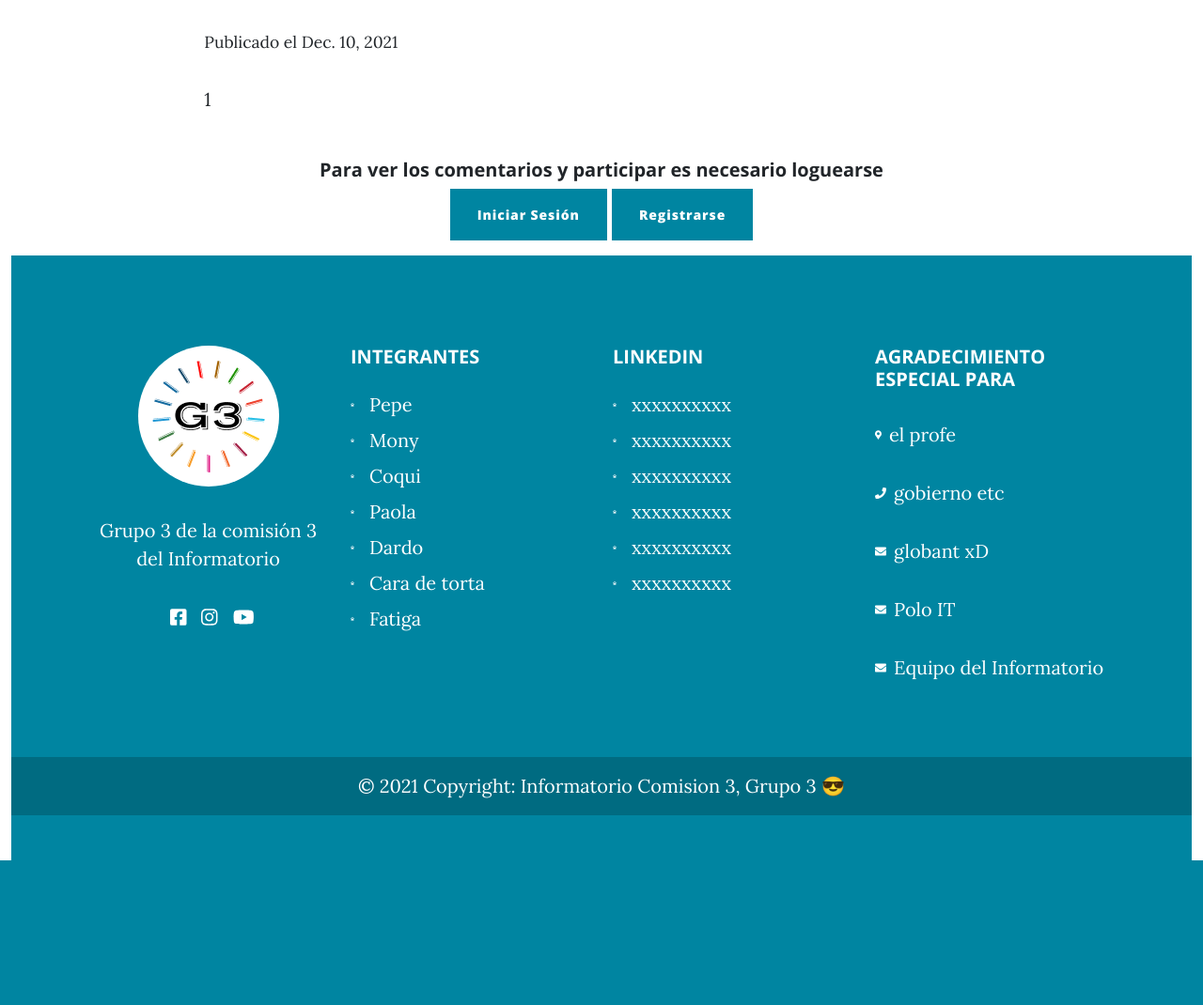
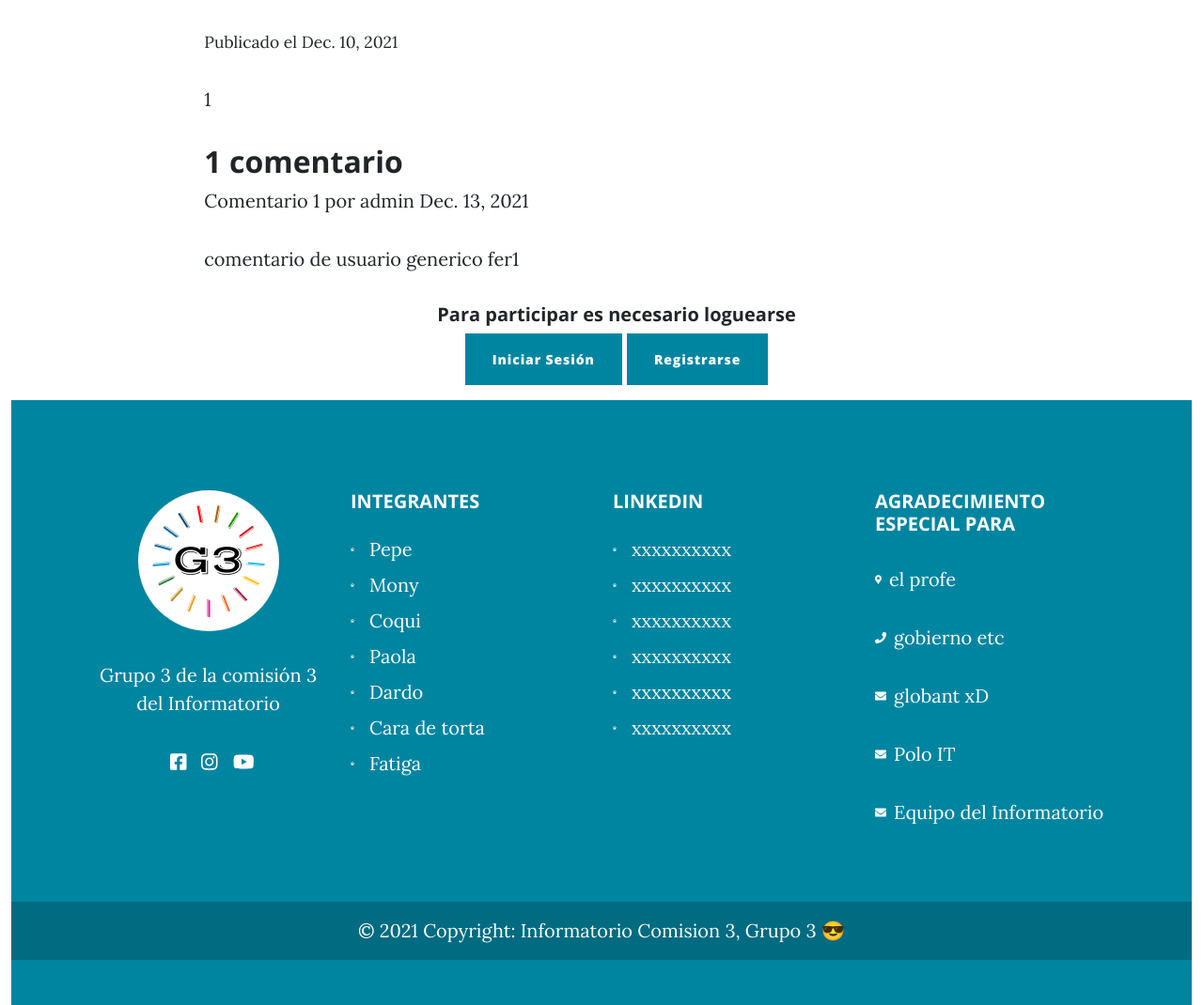
Before and after one commit to fercarballo/InfoBlog-Pf, a Django app: page /1/ in a window 1280 px wide. Shown: the part 83-1153 px from the top of the page at 94% size. Before the commit the page ends 999 px from the top, so only its background shows below. Run offline with Django 3.2, Linux system fonts and the light colour scheme; data comes from the database, SQL or seed files in the repository; both versions use the stored data as it was after the commit; some libraries are stand-ins or nearby versions.

Commit message:
ventana comentarios vista

```diff
--- a/BlogInfoBase/templates/post/post_simple.html
+++ b/BlogInfoBase/templates/post/post_simple.html
@@ -13,7 +13,7 @@
             <p>{{post.cuerpo|safe}}</p>
         </div>
         <!-- COMENTARIOS necesario logueo para ver y participar -->
-        {% if user.is_authenticated %}
+
         <div class="col-md-8">
             {%with comentarios.count as total_comments%}
                 {% if total_comments != 0 %}
@@ -35,6 +35,7 @@
 
             {%empty%}
             {%endfor%}
+        {% if user.is_authenticated %}
             <form id="FormaComentario" method="post">
                 {{forma_comentario.as_p}}
                 {% csrf_token %}
@@ -43,7 +44,7 @@
         {% else %}
             <div class= "container text-center m-3">
                 <div class="align-items-center">
-                    <h5> Para ver los comentarios y participar es necesario loguearse </h5>
+                    <h5> Para participar es necesario loguearse </h5>
                     <a class="btn btn-primary" aria-current="page" href="{% url 'login' %}">Iniciar Sesión</a>
                     <a class="btn btn-primary" aria-current="page" href="{% url 'registro' %}">Registrarse</a>
                 </div>
```
Also changed, not shown: BlogInfoBase/db.sqlite3.
